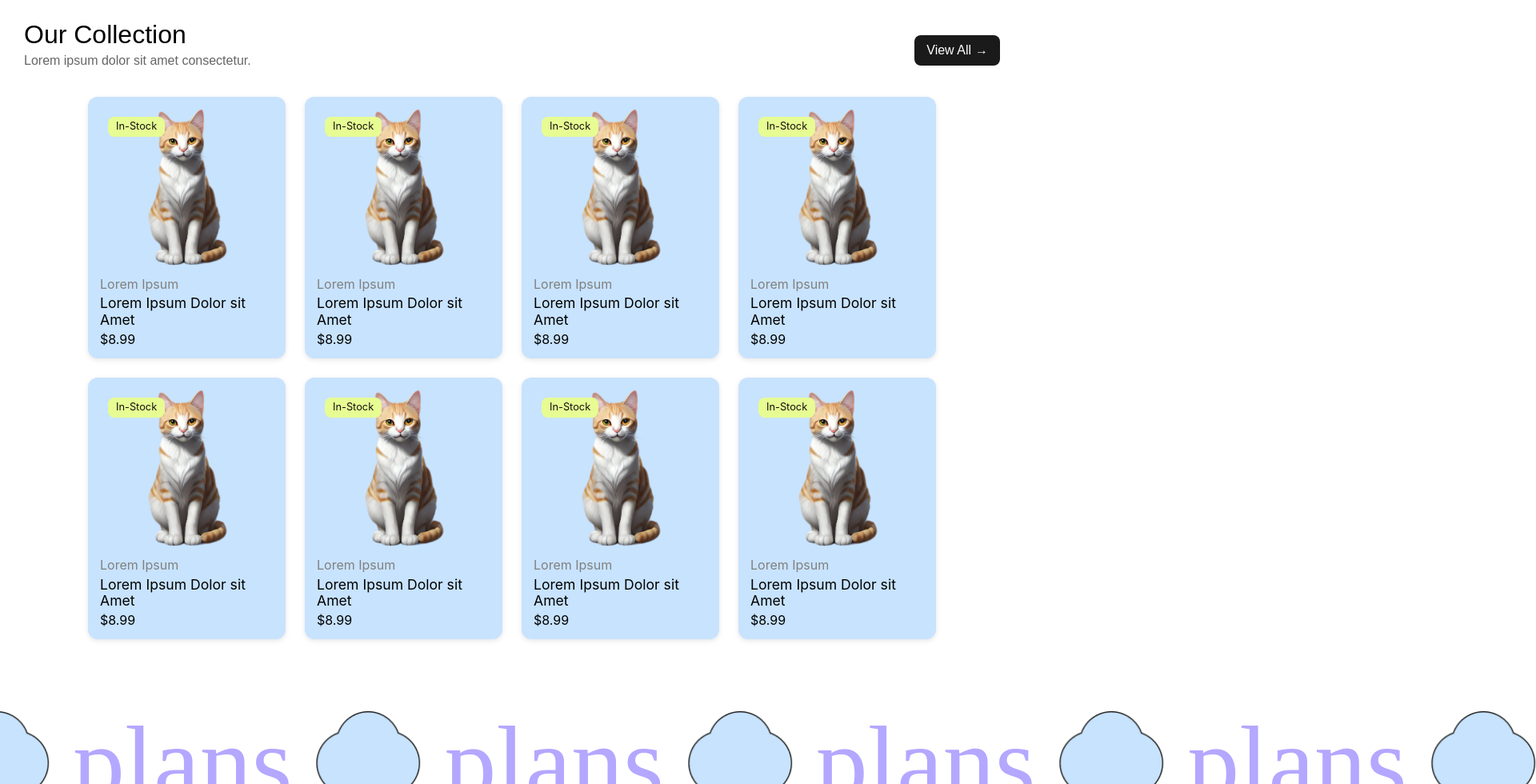
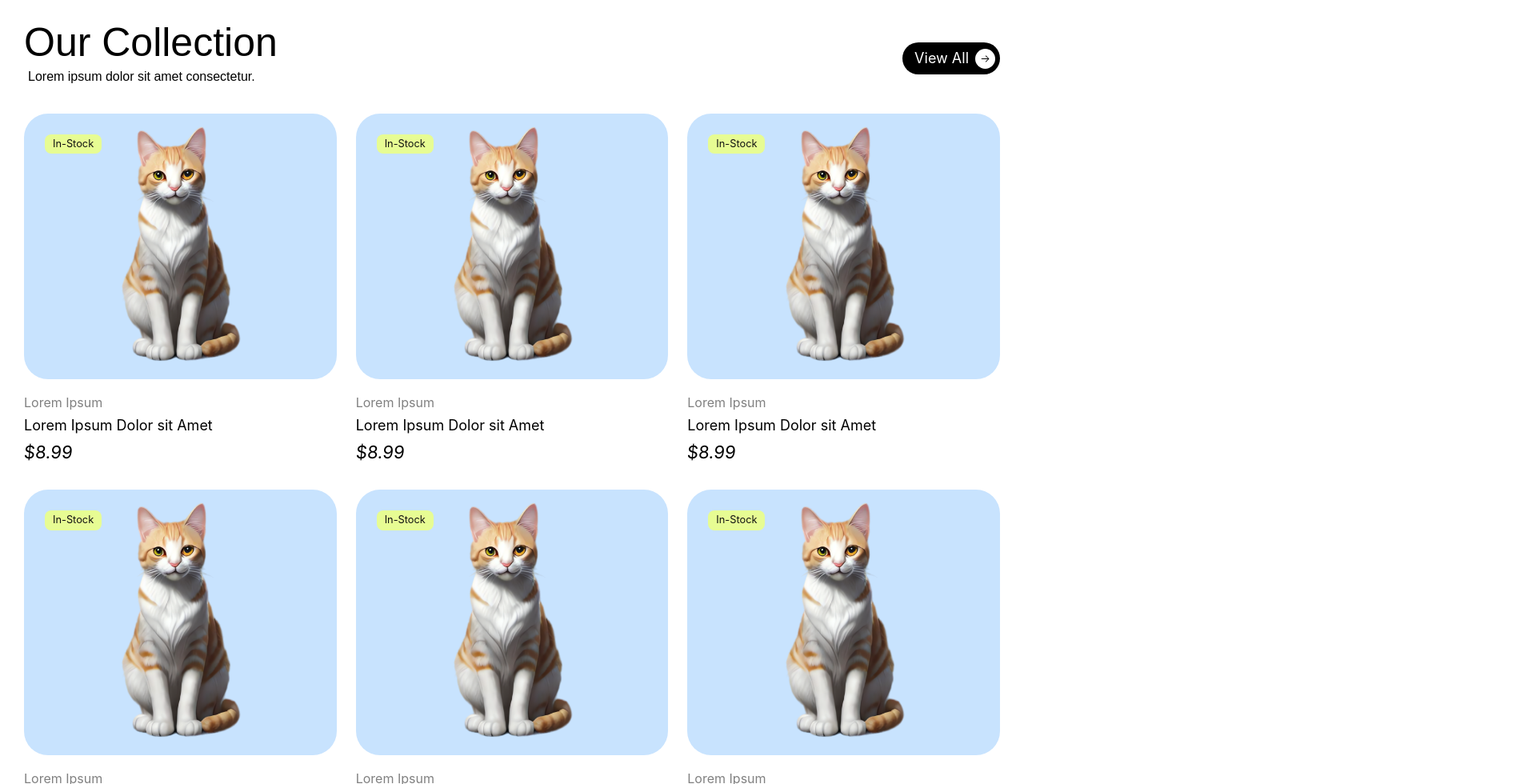
Before and after one commit to RaheelArif/kidgeni, a Next.js app: page / in a window 1280 px wide. Shown: the part 800-1780 px from the top of the page at 80% size, 1920 px wide, since content can reach past the window. Built offline with nearby package versions, Linux system fonts and the light colour scheme; what @ant-design/nextjs-registry would draw is missing.

Commit message:
collection

```diff
--- a/src/components/home/Card.js
+++ b/src/components/home/Card.js
@@ -1,7 +1,7 @@
 import React from "react";
 import styles from "./Card.module.scss";
 import Image from "next/image";
-import Link from 'next/link';
+import Link from "next/link";
 
 export default function Card({ product }) {
   return (
@@ -15,11 +15,11 @@ export default function Card({ product }) {
             className={styles.productImage}
           />
         </div>
-        <div className={styles.productDetails}>
-          <p className={styles.productCat}>Lorem Ipsum</p>
-          <p className={styles.productTitle}>{product.title}</p>
-          <p className={styles.productPrice}>{product.price}</p>
-        </div>
+      </div>
+      <div className={styles.productDetails}>
+        <p className={styles.productCat}>Lorem Ipsum</p>
+        <p className={styles.productTitle}>{product.title}</p>
+        <p className={styles.productPrice}>{product.price}</p>
       </div>
     </Link>
   );
--- a/src/components/home/Card.module.scss
+++ b/src/components/home/Card.module.scss
@@ -1,11 +1,13 @@
 .productCard {
   background-color: #c8e3fe;
-  border-radius: 12px;
+  border-radius: 30px;
   padding: 15px;
-  box-shadow: 0 2px 6px rgba(0, 0, 0, 0.1);
+  // box-shadow: 0 2px 6px rgba(0, 0, 0, 0.1);
   position: relative; /* Required for the hover effect */
   overflow: hidden; /* Ensure the gradient doesn't overflow */
   transition: background-color 0.3s ease; /* Smooth background color transition */
+  border: 1px solid transparent;
+
 }
 
 .productCard::before {
@@ -15,14 +17,29 @@
   left: 0;
   right: 0;
   bottom: 0;
-  background: linear-gradient(to top, #a0d6ff, #c8e3fe);
+  // background: linear-gradient(to top, #a0d6ff, #c8e3fe);
   opacity: 0;
   transition: opacity 0.3s ease;
   z-index: -1; /* Place the gradient behind the content */
 }
+.productCard::after {
+  content: "";
+  position: absolute;
+  left: 0;
+  bottom: -100%; /* Start hidden */
+  width: 100%;
+  border-radius: 50%;
+  height: 100%; /* Half the height of the card */
+  background: #B4A7FF; /* Gradient effect */
+  transition: bottom 0.4s ease-in-out;
+}
 
+/* When hovering, move the gradient up */
+.productCard:hover::after {
+  bottom: -50%; /* Moves up to half height */
+}
 .productCard:hover {
-  background-color: #a0d6ff; /* Set a solid hover background before animation*/
+  border: 1px solid black;
 }
 
 .productCard:hover::before {
@@ -32,13 +49,14 @@
 .imageContainer {
   position: relative;
   border-radius: 12px;
+  z-index: 10;
   overflow: hidden;
   cursor: pointer;
 }
 
 .productImage {
   width: 100%;
-  height: 200px;
+  height: 300px;
 
   object-fit: contain;
 }
@@ -58,18 +76,24 @@
 }
 
 .productTitle {
-  font-size: 1.1rem;
-  margin-bottom: 5px;
+  font-size: 18px;
+  margin-bottom: 0px;
+  margin-top: 10px;
+
   color: black;
 }
 
 .productPrice {
-  font-size: 1rem;
-  margin-top: 5px;
+  font-size: 22px;
+  margin-top: 10px;
   color: black;
-  margin-bottom: 0px;
+  display: inline-block ;
+  transform: skewX(-5deg) ;
+  margin-bottom: 10px;
 }
 .productCat {
   color: gray;
+  margin-top: 20px;
+
   margin-bottom: 5px;
 }
--- a/src/components/home/MovingPlans.module.scss
+++ b/src/components/home/MovingPlans.module.scss
@@ -5,20 +5,23 @@
   animation: moveText 20s linear infinite; /* Adjust duration as needed */
   font-size: 2.5rem;
   margin-top: 50px;
-
 }
 
 .movingText {
-    color: #B4A7FF; /* Change to your desired text color */
+  color: #b4a7ff; /* Change to your desired text color */
   margin-right: 30px; /* Space between text and icon */
   margin-left: 30px;
-    font-size: 130px;
-    font-family: cursive;
+  font-size: 200px;
+  display: inline-block; /* Needed for transform */
+  transform: skewX(-5deg); /* Skews text by 20 degrees */
+
+  font-family: var(--font-lora), serif !important;
 }
 
 .movingIcon {
-  width: 130px;
-  height: 130px;
+  margin-top: 20px;
+  width: 140px;
+  height: 140px;
 }
 
 @keyframes moveText {
@@ -26,6 +29,8 @@
     transform: translateX(-100%); /* Start off-screen to the left */
   }
   100% {
-         transform: translateX(0%); /* End position is to be at the edge of the parent component*/
+    transform: translateX(
+      0%
+    ); /* End position is to be at the edge of the parent component*/
   }
 }
--- a/src/components/home/OurCollection.js
+++ b/src/components/home/OurCollection.js
@@ -4,8 +4,10 @@ import Image from "next/image";
 import catImage from "/public/images/dummyCat.png"; // Replace with the actual cat image path
 import { Row, Col } from "antd";
 import Card from "./Card";
+import BlackButton from "../ui/BlackButton";
+import { PiArrowRight } from "react-icons/pi";
 
-const OurCollection = ({isDetail}) => {
+const OurCollection = ({ isDetail }) => {
   const products = [
     {
       id: 1,
@@ -55,6 +57,12 @@ const OurCollection = ({isDetail}) => {
       title: "Lorem Ipsum Dolor sit Amet",
       price: "$8.99",
     },
+    {
+      id: 8,
+      image: catImage,
+      title: "Lorem Ipsum Dolor sit Amet",
+      price: "$8.99",
+    },
     // ... you can add more products here
   ];
 
@@ -67,15 +75,24 @@ const OurCollection = ({isDetail}) => {
             Lorem ipsum dolor sit amet consectetur.
           </p>
         </div>
-        {isDetail ? null:
-        <button className={styles.viewAllButton}>
-          View All <span className={styles.arrowIcon}>→</span>
-        </button>}
+        {isDetail ? null : (
+          <BlackButton
+            isBlack={true}
+            text="View All"
+            icon={<PiArrowRight />}
+            size="large"
+            shape="round"
+            // onClick={handleButtonClick}
+            className="additional-class"
+            iconStyle={{ color: "white", marginLeft: "5px" }} // Custom icon styles
+            buttonStyle={{ backgroundColor: "blue" }} // Custom button styles
+          />
+        )}
       </div>
-      <div className={`${styles.productsGrid} container`}>
+      <div className={`${styles.productsGrid} `}>
         <Row gutter={[24, 24]}>
           {products.map((product) => (
-            <Col key={product.id} xs={24} sm={12} md={8} lg={6} xl={6}>
+            <Col key={product.id} xs={24} sm={12} md={8} lg={8} xl={8}>
               <Card product={product} />
             </Col>
           ))}
--- a/src/components/home/OurCollection.module.scss
+++ b/src/components/home/OurCollection.module.scss
@@ -15,12 +15,13 @@
 }
 
 .title {
-    font-size: 2rem;
+    font-size: 50px;
     margin-bottom: 5px;
 }
 
 .subtitle {
-    color: #666;
+
+    margin-left: 5px;
 }
 
 .viewAllButton {
--- a/src/styles/globals.css
+++ b/src/styles/globals.css
@@ -14,8 +14,12 @@ body {
   background-position: center bottom; /* Optional: Position the background image */
 }
 .pricing-container {
-  background-color: #b4a7ff;
-  padding: 60px 0px;
+  background-image: url("/backgournds/plans-bg.png"); /* Path to your image */
+  background-size: contain; /* Adjust as needed: cover, contain, etc. */
+  background-repeat: no-repeat; /* Prevent image from repeating */
+  background-position: center bottom; /* Optional: Position the background image */
+
+  padding: 220px 0px;
   margin-top: 40px;
 }
 .ant-drawer .ant-drawer-content-wrapper {
```
Also changed, not shown: public/backgournds/plans-bg.png (added), public/icons/cloudIcon.png. Lines whose indentation alone changed are shown as unchanged.
